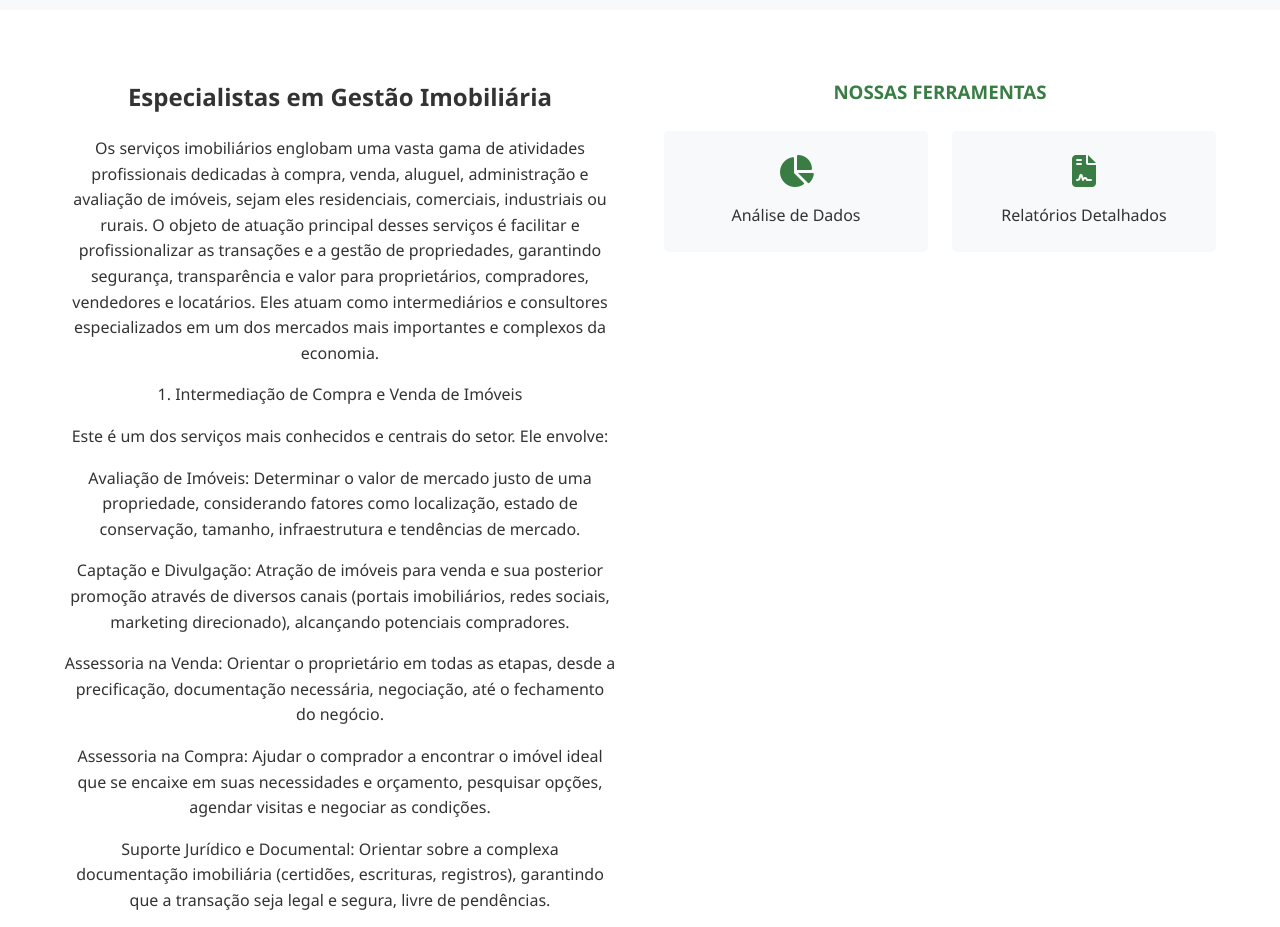
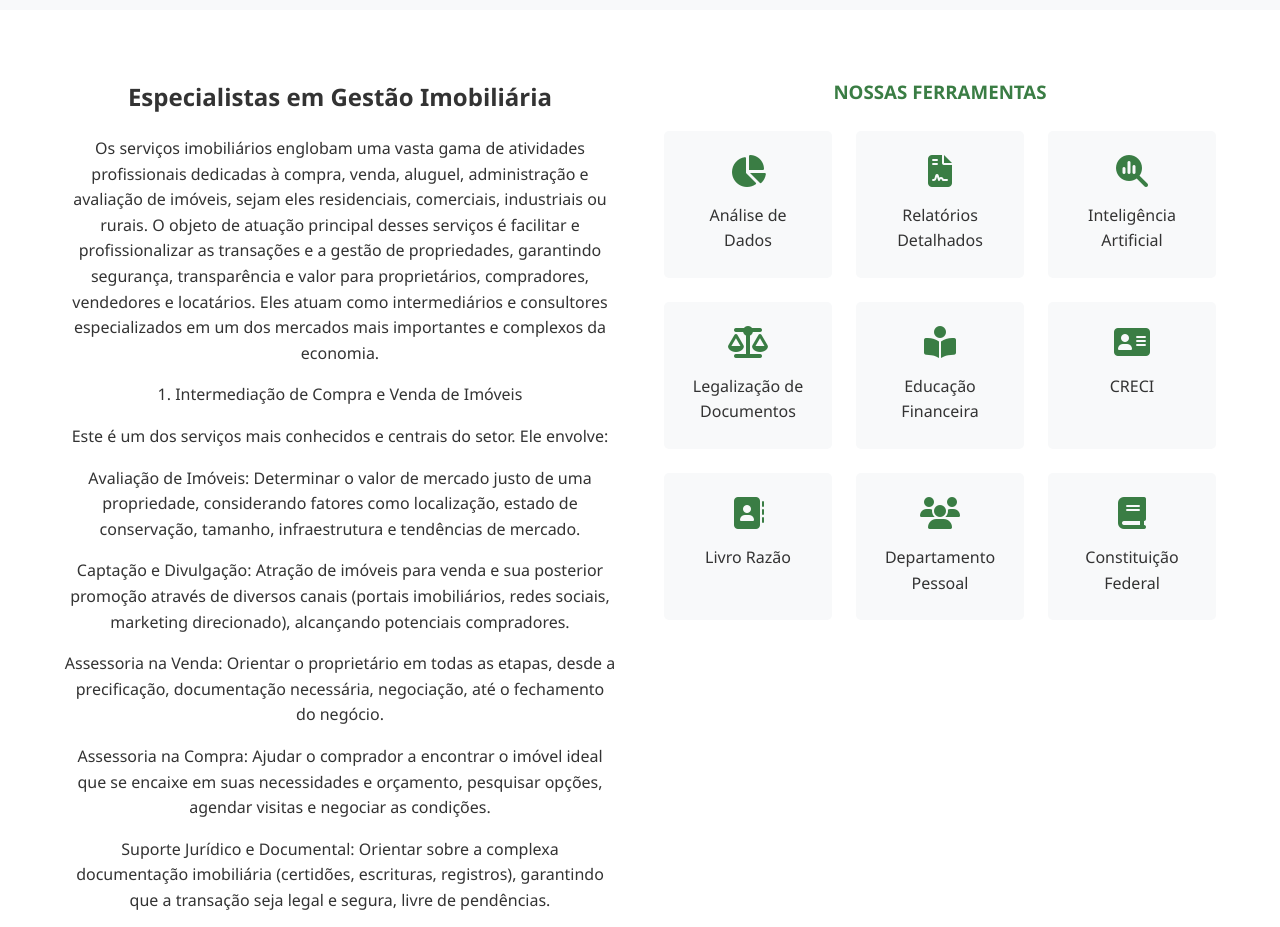
Before and after one commit to souzamarcelo9/waltermuniz_contador, a plain HTML site: page gestao-imobiliaria.html in a window 1280 px wide. Shown: the part 860-1787 px from the top of the page. Drawn offline with Linux system fonts and the light colour scheme.

Commit message:
acerto_ferramentas

```diff
--- a/gestao-imobiliaria.html
+++ b/gestao-imobiliaria.html
@@ -348,6 +348,41 @@
                     <i class="fas fa-file-contract"></i>
                     <span>Relatórios Detalhados</span>
                 </div>
+
+                <div class="tool-item">
+                    <i class="fa-solid fa-magnifying-glass-chart"></i>
+                    <span>Inteligência Artificial</span>
+                </div>
+
+                <div class="tool-item">
+                    <i class="fa-solid fa-scale-balanced"></i>
+                    <span>Legalização de Documentos</span>
+                </div>
+
+                <div class="tool-item">
+                    <i class="fa-solid fa-book-open-reader"></i>
+                    <span>Educação Financeira</span>
+                </div>
+
+                <div class="tool-item">
+                    <i class="fa-solid fa-address-card"></i>
+                    <span>CRECI</span>
+                </div>
+
+                <div class="tool-item">
+                    <i class="fa-solid fa-address-book"></i>
+                    <span>Livro Razão</span>
+                </div>
+
+                <div class="tool-item">
+                    <i class="fa-solid fa-users"></i>
+                    <span>Departamento Pessoal</span>
+                </div>
+
+                <div class="tool-item">
+                    <i class="fa-solid fa-book"></i>
+                    <span>Constituição Federal</span>
+                </div>
                 <!-- More tools... -->
             </div>
         </div>
```
Also changed, not shown: auditoria-condominial.html (+1 -1 lines).
